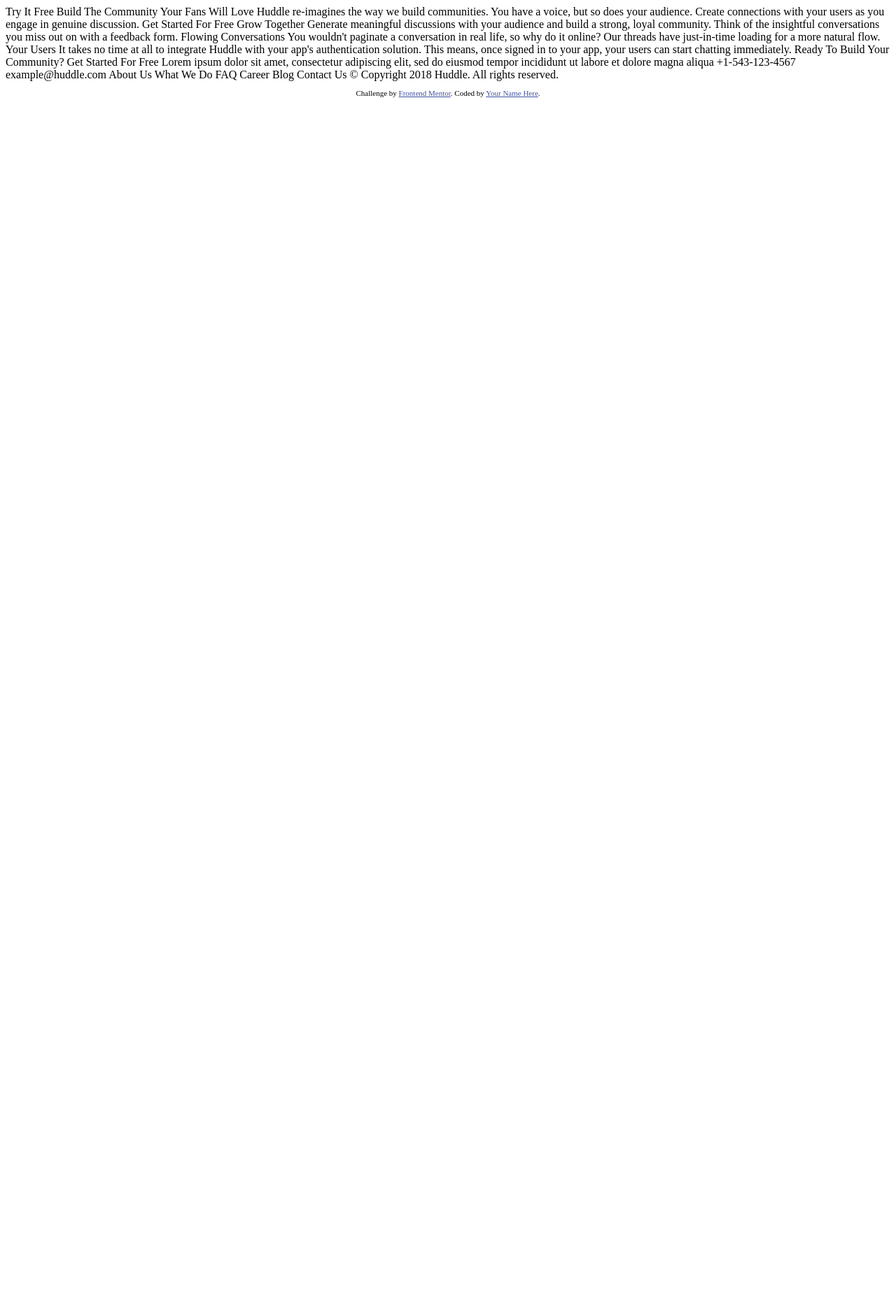
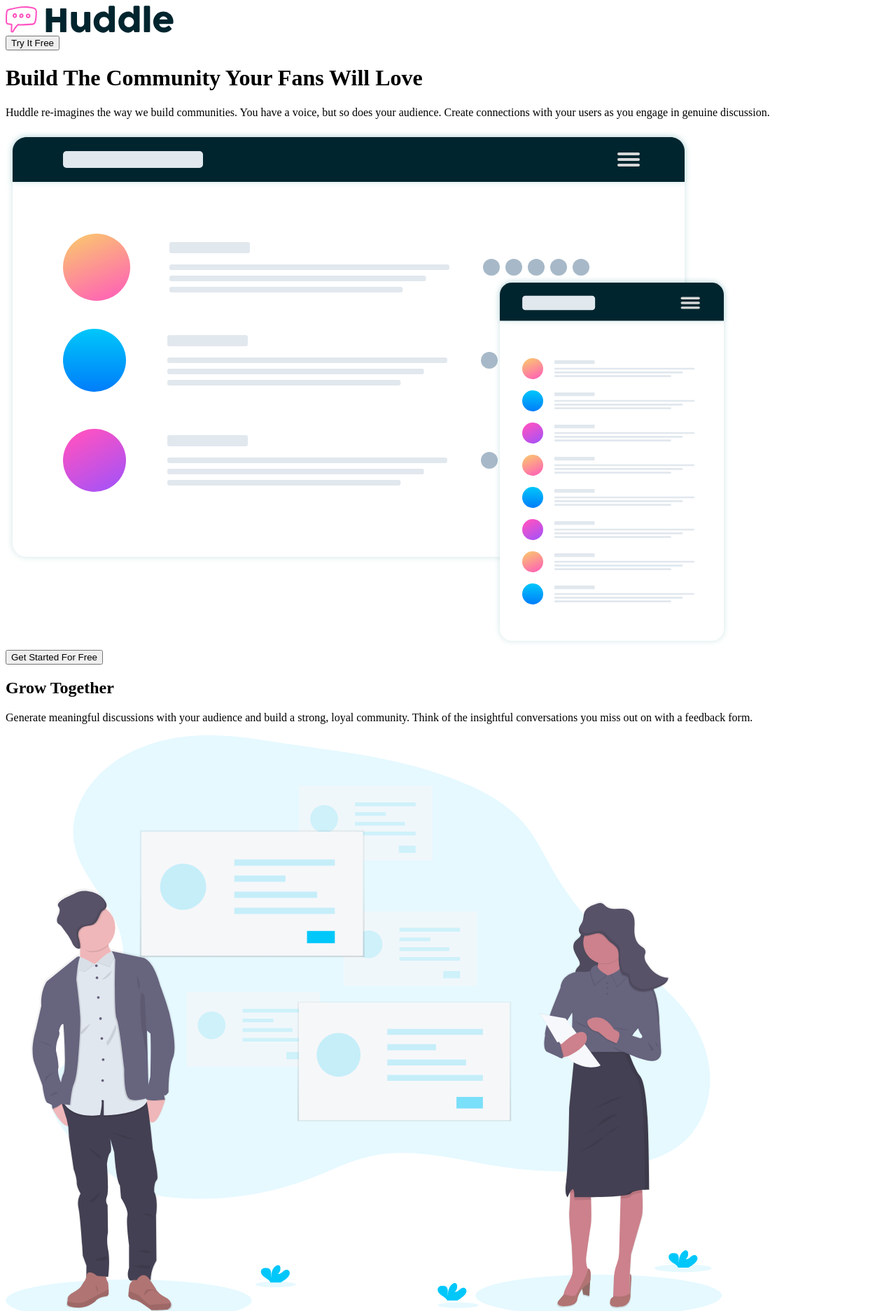
Before and after one commit to mjmorrison10/fem-29-huddle-landing-page-with-alternating-feature-blocks-master, a plain HTML site: page index.html in a window 1280 px wide. Shown: the top 1874 px of the page at 70% size. Before the commit the page ends 800 px from the top, so only its background shows below. Drawn offline with Linux system fonts and the light colour scheme.

Commit message:
Update index.html
html setup

```diff
--- a/index.html
+++ b/index.html
@@ -1,70 +1,165 @@
 <!DOCTYPE html>
 <html lang="en">
-<head>
-  <meta charset="UTF-8">
-  <meta name="viewport" content="width=device-width, initial-scale=1.0"> <!-- displays site properly based on user's device -->
+  <head>
+    <meta charset="UTF-8" />
+    <meta name="viewport" content="width=device-width, initial-scale=1.0" />
+    <!-- displays site properly based on user's device -->
 
-  <link rel="icon" type="image/png" sizes="32x32" href="./images/favicon-32x32.png">
+    <link
+      rel="icon"
+      type="image/png"
+      sizes="32x32"
+      href="./images/favicon-32x32.png"
+    />
 
-  <title>MJMorrison10 | Huddle landing page with alternating feature blocks</title>
+    <title>
+      MJMorrison10 | Huddle landing page with alternating feature blocks
+    </title>
 
-  <!-- Feel free to remove these styles or customise in your own stylesheet 👍 -->
-  <style>
-    .attribution { font-size: 11px; text-align: center; }
-    .attribution a { color: hsl(228, 45%, 44%); }
-  </style>
-</head>
-<body>
+    <script
+      src="https://kit.fontawesome.com/0252bd3897.js"
+      crossorigin="anonymous"
+    ></script>
 
-  Try It Free
+    <!-- Feel free to remove these styles or customise in your own stylesheet 👍 -->
+    <style>
+      .attribution {
+        font-size: 11px;
+        text-align: center;
+      }
+      .attribution a {
+        color: hsl(228, 45%, 44%);
+      }
+    </style>
+  </head>
+  <body>
+    <header>
+      <nav>
+        <div class="huddle-logo">
+          <img src="./images/logo.svg" alt="huddle" />
+        </div>
+        <button class="btn-primary btn">Try It Free</button>
+      </nav>
 
-  Build The Community Your Fans Will Love
+      <div class="header-text">
+        <h1>Build The Community Your Fans Will Love</h1>
+        <p>
+          Huddle re-imagines the way we build communities. You have a voice, but
+          so does your audience. Create connections with your users as you
+          engage in genuine discussion.
+        </p>
+      </div>
+      <div class="header-image">
+        <img
+          src="./images/illustration-mockups.svg"
+          alt="illustration mockups"
+        />
+      </div>
 
-  Huddle re-imagines the way we build communities. You have a voice, but so does your audience.
-  Create connections with your users as you engage in genuine discussion.
+      <button class="btn-secondary btn">Get Started For Free</button>
+    </header>
 
-  Get Started For Free
+    <section class="container">
+      <div class="container-text">
+        <div class="container-text">
+          <h1>Grow Together</h1>
 
-  Grow Together
+          <p>
+            Generate meaningful discussions with your audience and build a
+            strong, loyal community. Think of the insightful conversations you
+            miss out on with a feedback form.
+          </p>
+        </div>
+      </div>
+      <div class="container-img">
+        <img
+          src="./images/illustration-grow-together.svg"
+          alt="illustration grow together"
+        />
+      </div>
+    </section>
 
-  Generate meaningful discussions with your audience and build a strong, loyal community.
-  Think of the insightful conversations you miss out on with a feedback form.
+    <section class="container">
+      <div class="container-text">
+        <h1>Flowing Conversations</h1>
+        <p>
+          You wouldn't paginate a conversation in real life, so why do it
+          online? Our threads have just-in-time loading for a more natural flow.
+        </p>
+      </div>
+      <div class="container-img">
+        <img
+          src="./images/illustration-flowing-conversation.svg"
+          alt="illustration flowing conversation"
+        />
+      </div>
+    </section>
 
-  Flowing Conversations
+    <section class="container">
+      <h1>Your Users</h1>
 
-  You wouldn't paginate a conversation in real life, so why do it online? Our threads
-  have just-in-time loading for a more natural flow.
+      <p>
+        It takes no time at all to integrate Huddle with your app's
+        authentication solution. This means, once signed in to your app, your
+        users can start chatting immediately.
+      </p>
 
-  Your Users
+      <div class="container-img">
+        <img
+          src="./images/illustration-your-users.svg"
+          alt="illustration your users"
+        />
+      </div>
+    </section>
 
-  It takes no time at all to integrate Huddle with your app's authentication solution.
-  This means, once signed in to your app, your users can start chatting immediately.
+    <div class="ready-container">
+      <h2>Ready To Build Your Community?</h2>
+      <button class="btn-secondary-lg">Get Started For Free</button>
+    </div>
 
-  Ready To Build Your Community?
+    <footer>
+      <div class="left-footer">
+        <div class="huddle-logo">
+          <img src="./images/logo.svg" alt="huddle logo" />
+        </div>
+        <p class="footer-txt">
+          Lorem ipsum dolor sit amet, consectetur adipiscing elit, sed do
+          eiusmod tempor incididunt ut labore et dolore magna aliqua
+        </p>
 
-  Get Started For Free
+        <p class="footer-txt">+1-543-123-4567</p>
+        <p class="footer-txt">example@huddle.com</p>
+      </div>
 
-  Lorem ipsum dolor sit amet, consectetur adipiscing elit, sed do eiusmod tempor
-  incididunt ut labore et dolore magna aliqua
+      <ol class="middle-txt">
+        <li>About Us</li>
+        <li>What We Do</li>
+        <li>FAQ</li>
+      </ol>
 
-  +1-543-123-4567
-  example@huddle.com
+      <ol class="middle-txt">
+        <li>Career</li>
+        <li>Blog</li>
+        <li>Contact Us</li>
+      </ol>
 
-  About Us
-  What We Do
-  FAQ
+      <div class="social-media">
+        <i class="fab fa-facebook-f"></i>
+        <i class="fab fa-twitter"></i>
+        <i class="fab fa-instagram"></i>
+      </div>
 
-  Career
-  Blog
-  Contact Us
+      <div class="copyright">
+        &copy; Copyright 2018 Huddle. All rights reserved.
+      </div>
 
-  &copy; Copyright 2018 Huddle. All rights reserved.
-
-  <footer>
-    <p class="attribution">
-      Challenge by <a href="https://www.frontendmentor.io?ref=challenge" target="_blank">Frontend Mentor</a>.
-      Coded by <a href="#">Your Name Here</a>.
-    </p>
-  </footer>
-</body>
+      <p class="attribution">
+        Challenge by
+        <a href="https://www.frontendmentor.io?ref=challenge" target="_blank"
+          >Frontend Mentor</a
+        >. Coded by
+        <a href="https://portfolio-mjm-react.netlify.app/">mjmorrison10</a>.
+      </p>
+    </footer>
+  </body>
 </html>
```
